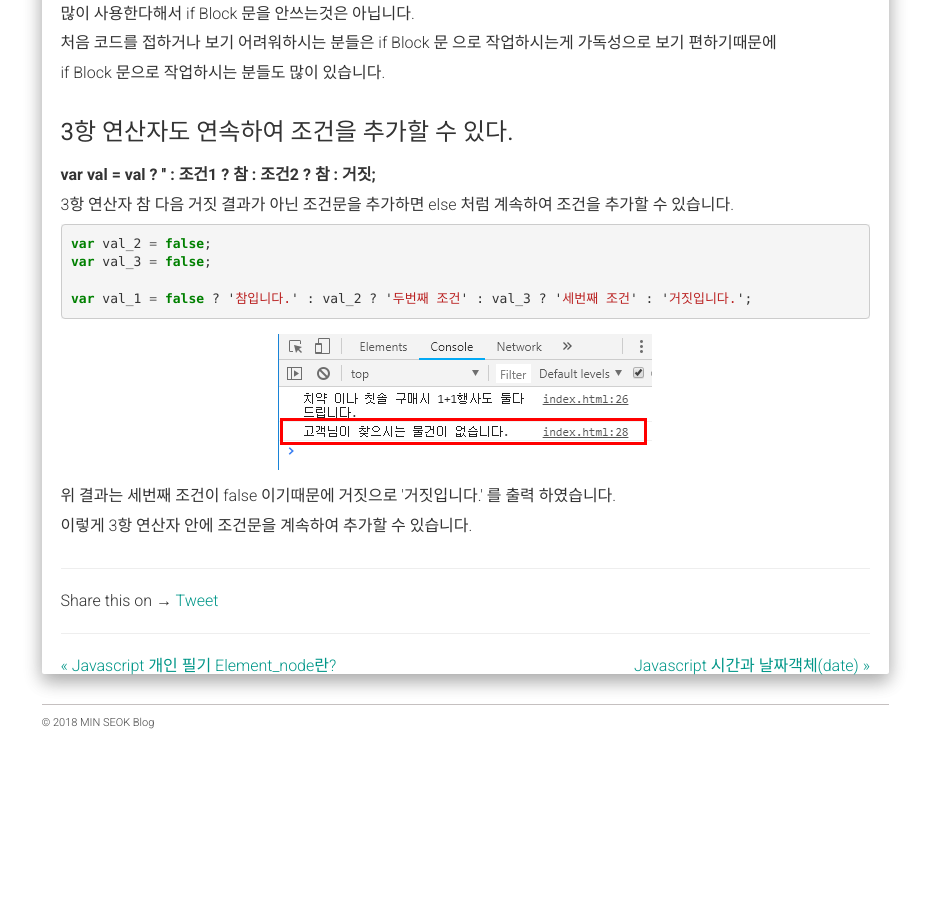
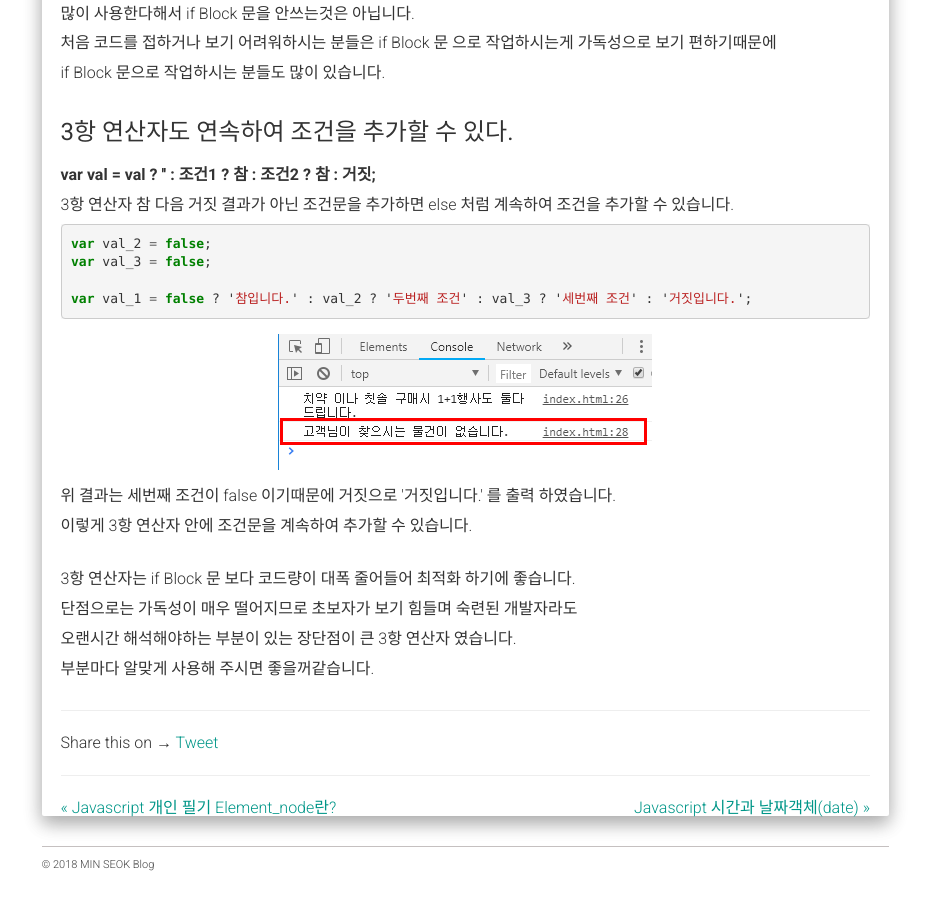
Before and after one commit to alalstjr/promote.github.io, a Jekyll site: the page built from _posts/2018-09-06-JavaScript 조건문의 종류 (switch문 or 3항 연산자).md, in a window 1280 px wide and 900 px high, scrolled down 3549 px. Shown: the whole window, without its empty margins (321-1251 px from the left). Built offline with Jekyll 4.4.1, drawn with Linux system fonts in a browser that asks for light colours; nearby versions of some CDN libraries; our own code applies the rules of GitHub Pages for plain Markdown files; comment, search, counter and statistics services are not loaded; before the commit the page ends 4307 px from its top, so only the background shows below that.

Commit message:
Update 2018-09-06-JavaScript 조건문의 종류 (switch문 or 3항 연산자).md

```diff
--- a/_posts/2018-09-06-JavaScript 조건문의 종류 (switch문 or 3항 연산자).md
+++ b/_posts/2018-09-06-JavaScript 조건문의 종류 (switch문 or 3항 연산자).md
@@ -166,3 +166,9 @@ var val_1 = false ? '참입니다.' : val_2 ? '두번째 조건' : val_3 ? '세
 	<p>위 결과는 세번째 조건이 false 이기때문에 거짓으로 '거짓입니다.' 를 출력 하였습니다.</p>
 	<p>이렇게 3항 연산자 안에 조건문을 계속하여 추가할 수 있습니다.</p>
 </div>
+<div class="box">
+	<p>3항 연산자는 if Block 문 보다 코드량이 대폭 줄어들어 최적화 하기에 좋습니다.</p>
+	<p>단점으로는 가독성이 매우 떨어지므로 초보자가 보기 힘들며 숙련된 개발자라도</p>
+	<p>오랜시간 해석해야하는 부분이 있는 장단점이 큰 3항 연산자 였습니다.</p>
+	<p>부분마다 알맞게 사용해 주시면 좋을꺼같습니다.</p>
+</div>
```
